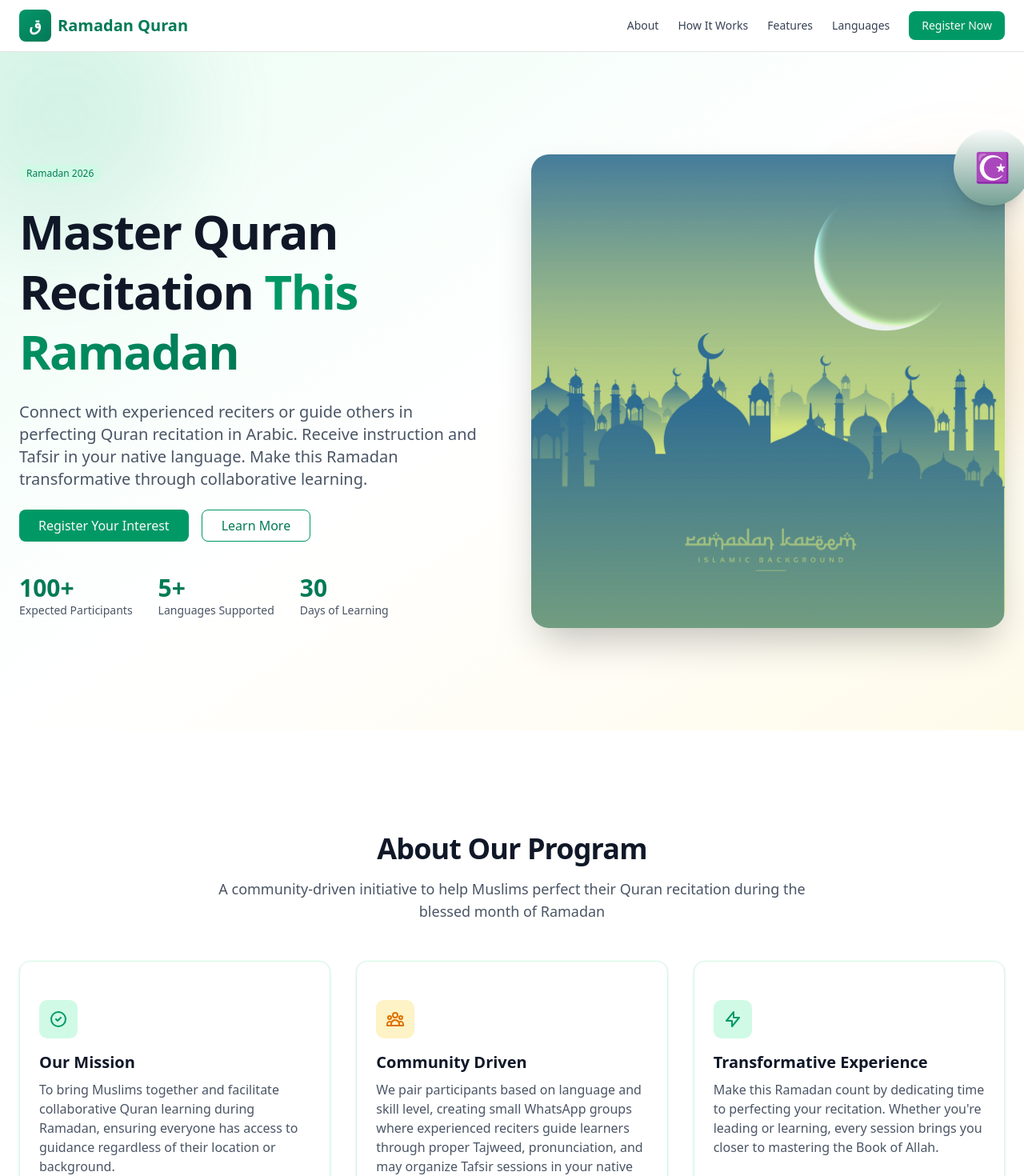
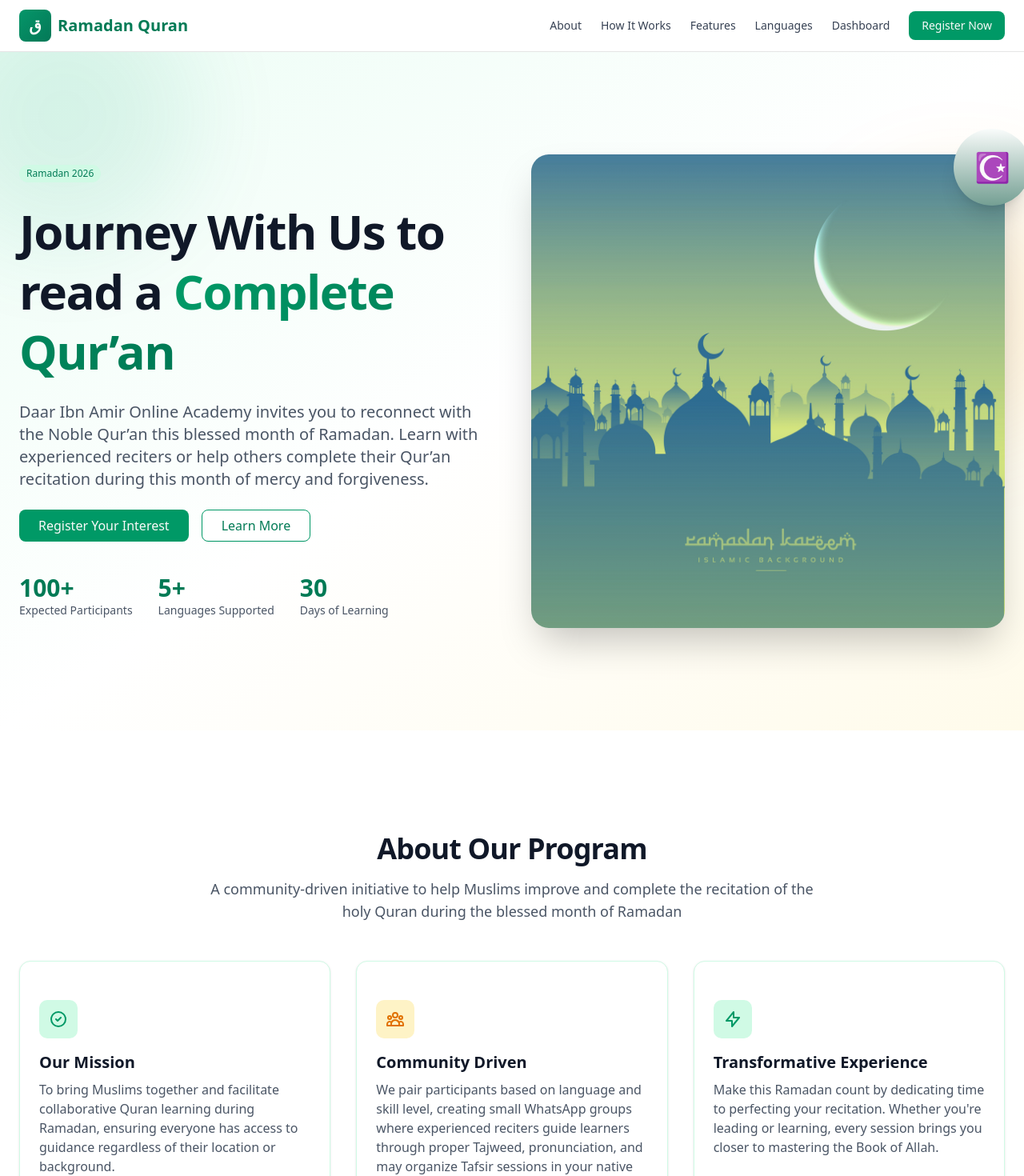
Before and after one commit to munaray/ramadan, a Next.js app: page / in a window 1280 px wide. Shown: the top 1470 px of the page at 80% size. Built offline with nearby package versions, Linux system fonts and the light colour scheme.

Commit message:
feat(landing): refresh landing page design with academy branding

```diff
--- a/src/app/layout.tsx
+++ b/src/app/layout.tsx
@@ -1,5 +1,6 @@
 import type { Metadata, Viewport } from "next";
 import { Geist, Geist_Mono } from "next/font/google";
+import { Toaster } from "@/components/ui/sonner";
 import "./globals.css";
 
 const geistSans = Geist({
@@ -42,6 +43,7 @@ export default function RootLayout({
         className={`${geistSans.variable} ${geistMono.variable} antialiased`}
       >
         {children}
+        <Toaster />
       </body>
     </html>
   );
--- a/src/app/page.tsx
+++ b/src/app/page.tsx
@@ -1,5 +1,6 @@
 import { Header } from "@/components/header";
 import { Hero } from "@/components/hero";
+// import { AcademyBanner } from "@/components/academy-banner";
 import { About } from "@/components/about";
 import { HowItWorks } from "@/components/how-it-works";
 import { Features } from "@/components/features";
@@ -13,6 +14,7 @@ export default function Home() {
 			<Header />
 			<main>
 				<Hero />
+				{/* <AcademyBanner /> */}
 				<About />
 				<HowItWorks />
 				<Features />
--- a/src/components/about.tsx
+++ b/src/components/about.tsx
@@ -9,9 +9,9 @@ export function About() {
 						About Our Program
 					</h2>
 					<p className="mb-12 text-lg text-gray-600">
-						A community-driven initiative to help Muslims perfect
-						their Quran recitation during the blessed month of
-						Ramadan
+						A community-driven initiative to help Muslims improve
+						and complete the recitation of the holy Quran during the
+						blessed month of Ramadan
 					</p>
 				</div>
 
--- /dev/null
+++ b/src/components/academy-banner.tsx
@@ -0,0 +1,28 @@
+import Image from "next/image";
+
+export function AcademyBanner() {
+	return (
+		<section className="border-b bg-white py-6">
+			<div className="container mx-auto max-w-7xl px-4 md:px-6">
+				<div className="flex flex-col items-center justify-center gap-4 sm:flex-row sm:gap-6">
+					<p className="text-sm font-medium text-gray-600 sm:text-base">
+						Organized by:
+					</p>
+					<div className="flex items-center gap-3">
+						<div className="relative h-20 w-full overflow-hidden rounded-full">
+							<Image
+								src="/academy-logo.png"
+								alt="Daar Ibn Amir Online Academy"
+								fill
+								className="object-cover"
+							/>
+						</div>
+						<span className="text-base font-semibold text-gray-900 sm:text-lg">
+							Daar Ibn Amir Online Academy
+						</span>
+					</div>
+				</div>
+			</div>
+		</section>
+	);
+}
--- a/src/components/cta.tsx
+++ b/src/components/cta.tsx
@@ -1,15 +1,13 @@
 "use client";
 
 import { Button } from "@/components/ui/button";
+import { RegistrationForm } from "@/components/registration-form";
+import { useMediaQuery } from "@/hooks/use-media-query";
 import { useState } from "react";
 
 export function CTA() {
-	const [registered, setRegistered] = useState(false);
-
-	const handleRegister = () => {
-		setRegistered(true);
-		setTimeout(() => setRegistered(false), 3000);
-	};
+	const [isOpen, setIsOpen] = useState(false);
+	const isMobile = useMediaQuery("(max-width: 768px)");
 
 	return (
 		<section
@@ -48,11 +46,10 @@ export function CTA() {
 						recitation this blessed month. Registration closes soon!
 					</p>
 
-					{!registered ? (
 					<div className="flex flex-col gap-4 sm:flex-row sm:justify-center">
 						<Button
 							size="lg"
-								onClick={handleRegister}
+							onClick={() => setIsOpen(true)}
 							className="bg-white text-lg text-emerald-700 hover:bg-gray-100">
 							Register Your Interest Now
 						</Button>
@@ -70,28 +67,12 @@ export function CTA() {
 							Learn More First
 						</Button>
 					</div>
-					) : (
-						<div className="rounded-2xl bg-white/20 p-6 backdrop-blur-sm">
-							<div className="flex items-center justify-center gap-3 text-white">
-								<svg
-									className="h-6 w-6"
-									fill="none"
-									stroke="currentColor"
-									viewBox="0 0 24 24">
-									<path
-										strokeLinecap="round"
-										strokeLinejoin="round"
-										strokeWidth={2}
-										d="M9 12l2 2 4-4m6 2a9 9 0 11-18 0 9 9 0 0118 0z"
+
+					<RegistrationForm
+						open={isOpen}
+						onOpenChange={setIsOpen}
+						isMobile={isMobile}
 					/>
-								</svg>
-								<p className="text-lg font-semibold">
-									Thank you for your interest! We&aos;ll be in
-									touch soon.
-								</p>
-							</div>
-						</div>
-					)}
 
 					<div className="mt-12 grid gap-6 text-left md:grid-cols-3">
 						<div className="rounded-xl bg-white/10 p-6 backdrop-blur-sm">
--- a/src/components/header.tsx
+++ b/src/components/header.tsx
@@ -1,5 +1,6 @@
 "use client";
 
+import Link from "next/link";
 import Image from "next/image";
 import { Button } from "@/components/ui/button";
 import { useState } from "react";
@@ -52,6 +53,11 @@ export function Header() {
 						className="text-sm font-medium text-gray-700 transition-colors hover:text-emerald-600">
 						Languages
 					</button>
+					<Link
+						href="/passcode"
+						className="text-sm font-medium text-gray-700 transition-colors hover:text-emerald-600">
+						Dashboard
+					</Link>
 					<Button
 						onClick={() => scrollToSection("register")}
 						className="bg-emerald-600 hover:bg-emerald-700">
@@ -104,6 +110,11 @@ export function Header() {
 							className="text-left text-sm font-medium text-gray-700">
 							Languages
 						</button>
+						<Link
+							href="/passcode"
+							className="text-left text-sm font-medium text-gray-700">
+							Dashboard
+						</Link>
 						<Button
 							onClick={() => scrollToSection("register")}
 							className="w-full bg-emerald-600 hover:bg-emerald-700">
--- a/src/components/hero.tsx
+++ b/src/components/hero.tsx
@@ -27,18 +27,18 @@ export function Hero() {
 						</Badge>
 
 						<h1 className="text-4xl font-bold leading-tight tracking-tight text-gray-900 md:text-5xl lg:text-6xl">
-							Master Quran Recitation{" "}
+							Journey With Us to read a{" "}
 							<span className="bg-linear-to-r from-emerald-600 to-emerald-700 bg-clip-text text-transparent">
-								This Ramadan
+								Complete Qur’an
 							</span>
 						</h1>
 
 						<p className="text-lg text-gray-600 md:text-xl">
-							Connect with experienced reciters or guide others in
-							perfecting Quran recitation in Arabic. Receive
-							instruction and Tafsir in your native language. Make
-							this Ramadan transformative through collaborative
-							learning.
+							Daar Ibn Amir Online Academy invites you to
+							reconnect with the Noble Qur’an this blessed month
+							of Ramadan. Learn with experienced reciters or help
+							others complete their Qur’an recitation during this
+							month of mercy and forgiveness.
 						</p>
 
 						<div className="flex flex-col gap-4 sm:flex-row lg:justify-start">
@@ -85,7 +85,7 @@ export function Hero() {
 						</div>
 					</div>
 
-					<div className="relative hidden lg:block">
+					<div className="relative">
 						<div className="relative aspect-square overflow-hidden rounded-3xl shadow-2xl">
 							<Image
 								src="/ramadan.jpg"
```
Also changed, not shown: public/academy-logo.png (added). Lines whose indentation alone changed are shown as unchanged.
